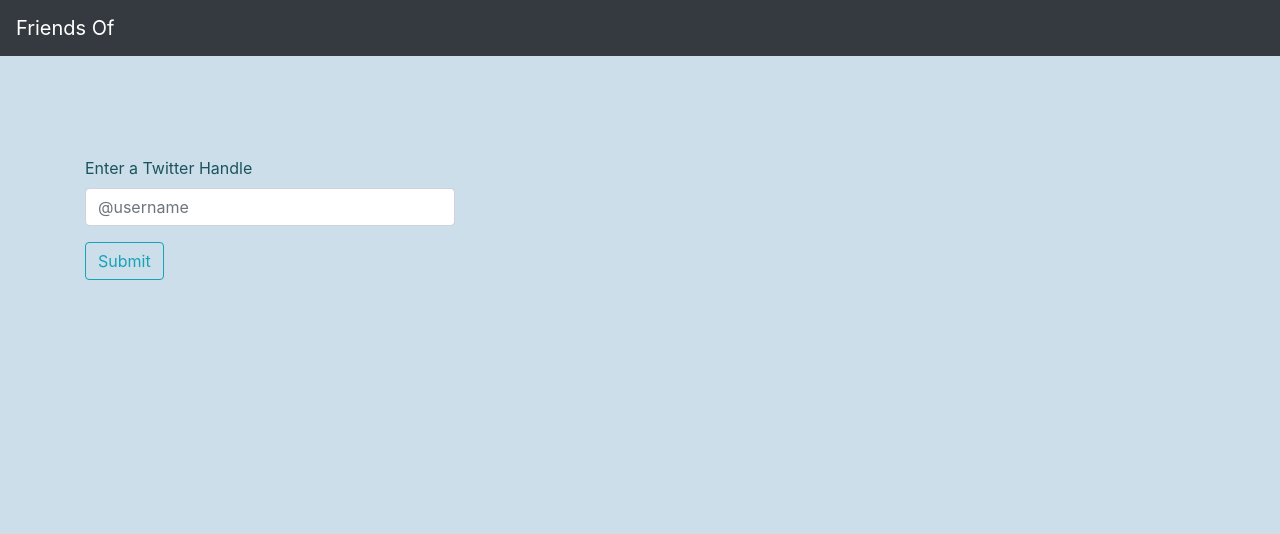
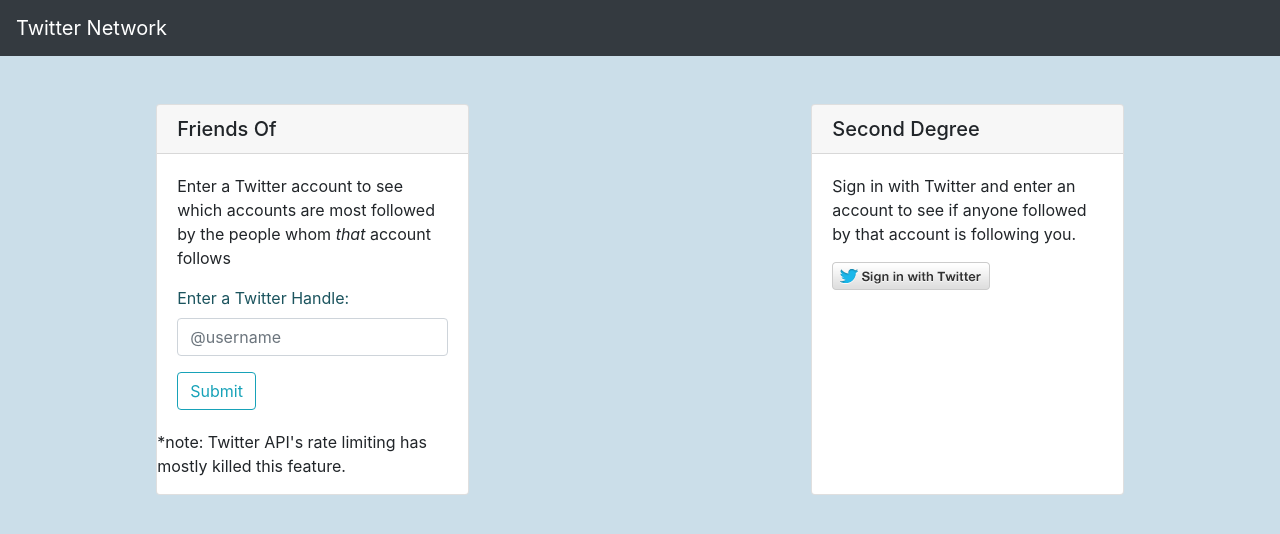
Before and after one commit to mattfae/FriendsOfFrontend, a React (Create React App) app: page / in a window 1280 px wide. Shown: the top 534 px of the page. Built offline with nearby package versions, Linux system fonts and the light colour scheme.

Commit message:
new landing page and I have no idea how to use oauth with react

```diff
--- a/src/App.js
+++ b/src/App.js
@@ -1,65 +1,30 @@
-import React from 'react';
-import { Component } from 'react';
+import React, { Component } from 'react';
+import { Switch, Route } from 'react-router-dom';
 import './App.css';
+import ServiceSelector from './components/ServiceSelector';
+import TwitLogin from './components/TwitLogin';
 import MyNavbar from './components/MyNavbar';
 import AccountSelector from './components/AccountSelector';
-import FriendsOf from './components/FriendsOf';
 
 
 class App extends Component {
 
-  constructor() {
-    super()
-    this.state = {
-      username: '',
-      successfulPOST: false,
-      friendPairs: null
-    }
-  }
+  render() {
+      return (
+        <div className="App-Main">
 
-  handleSubmit = (event, inputName) => {
-    event.preventDefault();
-    const reqObj = {
-            method: 'POST',
-            headers: {
-              'Content-Type': 'application/json',
-            },
-            body: JSON.stringify({
-              "username": inputName
-              })
-            }
-    fetch('http://localhost:3000/twitter_accounts', reqObj)
-    .then(resp => resp.json())
-    .then(acctResp => {
-      fetch(`http://localhost:3000/friendship_analyses/${acctResp.id}`)
-        .then(resp => resp.json())
-        .then(frResp => {
-          console.log(frResp)
-          this.setState({
-            username: inputName,
-            successfulPOST: true,
-            friendPairs: frResp
-              })
-            });
-        });
-  }
+            <MyNavbar />
 
+            <Switch>
 
-  render() {
-    if (this.state.successfulPOST === true)
-        return (
-          <div>
-          <MyNavbar username={this.state.username} />
-          <FriendsOf username={this.state.username} friendPairs={this.state.friendPairs} />
-          </div>
-        );
-    else
-        return (
-          <div className="App-Main">
-            <MyNavbar />
-            <AccountSelector handleSubmit={this.handleSubmit} />
-          </div>
-        );
+              <Route exact path="/" component={ServiceSelector} />
+              <Route path="/friendsof" component={AccountSelector} />
+              <Route path="/seconddegree" component={TwitLogin} />
+
+            </Switch>
+
+        </div>
+      );
   }
 }
 
--- a/src/components/AccountSelector.js
+++ b/src/components/AccountSelector.js
@@ -9,8 +9,39 @@
 
     constructor() {
         super();
-        this.state = {username: ''};
+        this.state = {
+            username: '',
+            successfulPOST: false,
+            friendPairs: null
+          };
       }
+
+    handleSubmit = (event, inputName) => {
+      event.preventDefault();
+      const reqObj = {
+              method: 'POST',
+              headers: {
+                'Content-Type': 'application/json',
+              },
+              body: JSON.stringify({
+                "username": inputName
+                })
+              }
+      fetch('http://localhost:3000/twitter_accounts', reqObj)
+      .then(resp => resp.json())
+      .then(acctResp => {
+        fetch(`http://localhost:3000/friendship_analyses/${acctResp.id}`)
+          .then(resp => resp.json())
+          .then(frResp => {
+            console.log(frResp)
+            this.setState({
+              username: inputName,
+              successfulPOST: true,
+              friendPairs: frResp
+                })
+              });
+          });
+    }
 
     handleChange(event) {
       this.setState({username: event.target.value});
@@ -19,10 +50,10 @@
     render() {
         return (
             <Container className="fluid justify-content-center">
-                <Form id="newaccountform" bg="dark" className="justify-self-center" onSubmit={(e) => this.props.handleSubmit(e, this.state.username)}>
+                <Form id="newaccountform" bg="dark" className="justify-self-center" onSubmit={(e) => this.handleSubmit(e, this.state.username)}>
                     <Form.Group controlId="formUsername">
                         <Form.Label>Enter a Twitter Handle</Form.Label>
-                        <Form.Control className="col-4" bg="dark" type="username" placeholder="@username" value={this.state.value} onChange={(e) => this.handleChange(e)}/>
+                        <Form.Control className="col-4" type="username" placeholder="@username" value={this.state.value} onChange={(e) => this.handleChange(e)}/>
                     </Form.Group>
                     <Button variant="outline-info" type="submit" >Submit</Button>
                 </Form>
--- a/src/components/MyNavbar.js
+++ b/src/components/MyNavbar.js
@@ -12,7 +12,7 @@
 
         return (
           <Navbar bg="dark" variant="dark" className='fluid'>
-          <Navbar.Brand href="http://localhost:3000/">Friends Of</Navbar.Brand>
+          <Navbar.Brand href="http://localhost:3000/">Twitter Network</Navbar.Brand>
           {this.props.username &&
           <Nav>
             <Navbar.Text>
--- /dev/null
+++ b/src/components/ServiceSelector.js
@@ -0,0 +1,95 @@
+import React, { Component } from 'react';
+import { Link } from 'react-router-dom';
+import twitLogin from '../assets/twit.png';
+import Form from 'react-bootstrap/Form';
+import Button from 'react-bootstrap/Button';
+
+
+class ServiceSelector extends Component {
+
+    constructor() {
+        super();
+        this.state = {
+            username: '',
+            successfulPOST: false,
+            friendPairs: null
+          };
+      }
+
+    handleSubmit = (event, inputName) => {
+      event.preventDefault();
+      const reqObj = {
+              method: 'POST',
+              headers: {
+                'Content-Type': 'application/json',
+              },
+              body: JSON.stringify({
+                "username": inputName
+                })
+              }
+      fetch('http://localhost:3000/twitter_accounts', reqObj)
+      .then(resp => resp.json())
+      .then(acctResp => {
+        fetch(`http://localhost:3000/friendship_analyses/${acctResp.id}`)
+          .then(resp => resp.json())
+          .then(frResp => {
+            console.log(frResp)
+            this.setState({
+              username: inputName,
+              successfulPOST: true,
+              friendPairs: frResp
+                })
+              });
+          });
+    }
+
+    handleChange(event) {
+      this.setState({username: event.target.value});
+    }
+
+    handleLogin() {
+        console.log('clicked');
+    }
+
+    render() {
+        return (
+            <div className="serviceselector">
+                <div className="row">
+
+                <div className="col d-flex justify-content-center align-content-center">
+                        <div className="card w-50 mt-5">
+                            <h5 className="card-header">Friends Of</h5>
+                              <div className="card-body">
+                                <p className="card-text">Enter a Twitter account to see which accounts are most followed by the people whom <i>that</i> account follows</p>
+                                <Form id="newaccountform" className="p-0" onSubmit={(e) => this.handleSubmit(e, this.state.username)}>
+                                    <Form.Group controlId="formUsername">
+                                        <Form.Label>Enter a Twitter Handle:</Form.Label>
+                                        <Form.Control className="" type="username" placeholder="@username" value={this.state.value} onChange={(e) => this.handleChange(e)}/>
+                                    </Form.Group>
+                                    <Button variant="outline-info" type="submit" >Submit</Button>
+                                </Form>
+
+                            </div>
+                            <p>*note: Twitter API's rate limiting has mostly killed this feature.</p>
+                        </div>
+                    </div>
+
+                    <div className="col d-flex justify-content-center align-content-center">
+                        <div className="card w-50 mt-5">
+                            <h5 className="card-header">Second Degree</h5>
+                              <div className="card-body">
+                                <p className="card-text">Sign in with Twitter and enter an account to see if anyone followed by that account is following you.</p>
+                                <Link to="/auth/twitter">
+                                    <img src={twitLogin} alt="Twitter Login" />
+                                </Link>
+                            </div>
+                        </div>
+                    </div>
+
+                </div>
+            </div>
+        );
+    }
+}
+
+export default ServiceSelector;
--- /dev/null
+++ b/src/components/TwitLogin.js
@@ -0,0 +1,21 @@
+import React, { Component } from 'react';
+import twitLogin from '../assets/twit.png';
+
+class TwitLogin extends Component {
+
+    handleLogin() {
+        console.log('clicked');
+    }
+
+    render() {
+        return (
+            <div className="container d-flex h-100 justify-content-center">
+                <div className="my-auto">
+                <input type="image" src={twitLogin} alt="Twitter Login" onClick={() => this.handleLogin()} />
+                </div>
+            </div>
+        );
+    }
+}
+
+export default TwitLogin;
--- a/src/index.js
+++ b/src/index.js
@@ -4,10 +4,13 @@
 import App from './App';
 import * as serviceWorker from './serviceWorker';
 import 'bootstrap/dist/css/bootstrap.min.css';
+import { BrowserRouter } from 'react-router-dom';
 
 ReactDOM.render(
   <React.StrictMode>
-    <App />
+    <BrowserRouter>
+      <App />
+    </BrowserRouter>
   </React.StrictMode>,
   document.getElementById('root')
 );
```
Also changed, not shown: src/assets/twit.png (added).
